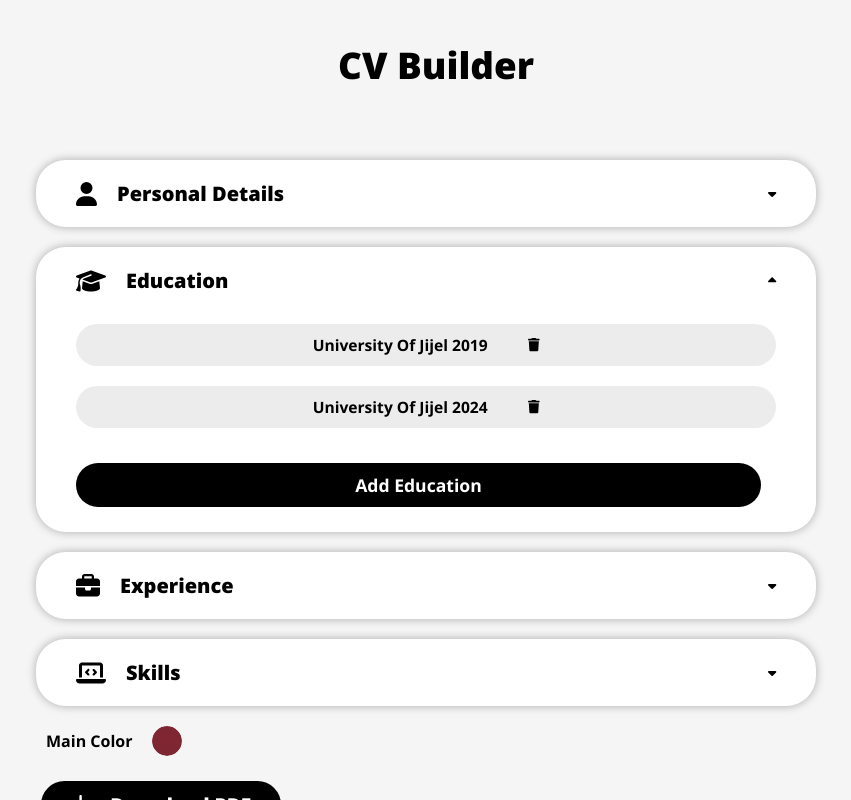
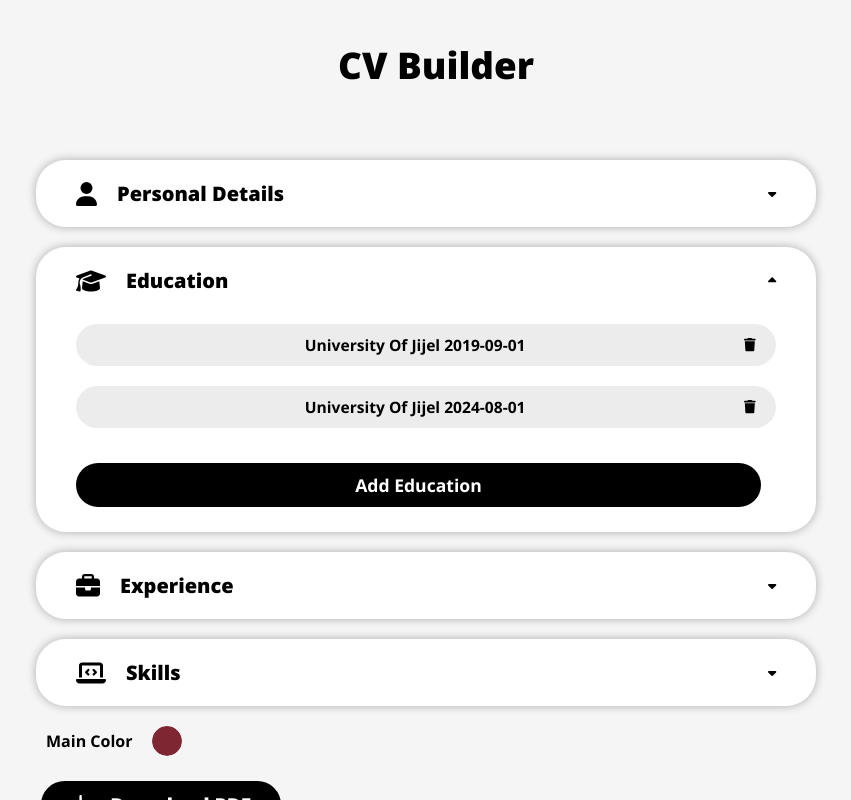
Before and after one commit to hipip/CV-Builder, a React (Vite) app: page / in a window 1280 px wide. Both pictures are taken after a click on the button "Education". Shown: the top 800 px of the page, without its empty margins (214-1065 px from the left). Built offline with nearby package versions, Linux system fonts and the light colour scheme; a web font is replaced by a local one.

Commit message:
Fix Education & Experience start & end date inputs to be of type "date"

```diff
--- a/src/App.jsx
+++ b/src/App.jsx
@@ -25,15 +25,15 @@ function App() {
       id: nanoid(),
       school: "University Of Jijel",
       degree: "Bachelor's in Computer Science",
-      startDate: "2019",
-      endDate: "2022",
+      startDate: "2019-09-01",
+      endDate: "2022-09-01",
     },
     {
       id: nanoid(),
       school: "University Of Jijel",
       degree: "Masters's in AI",
-      startDate: "2024",
-      endDate: "present",
+      startDate: "2024-08-01",
+      endDate: "2025-09-01",
     },
   ]);
 
@@ -42,8 +42,8 @@ function App() {
       id: nanoid(),
       companyName: "fiverr",
       role: "front-end dev freelancer",
-      startDate: 2020,
-      endDate: 2023,
+      startDate: "2020-09-01",
+      endDate: "2023-09-01",
       location: "cloud",
       description:
         "Lorem ipsum dolor sit amet consectetur adipisicing elit. Autem excepturi dolorum hic dolorem eveniet. Odio consequuntur veniam quas accusamus quia.",
@@ -52,8 +52,8 @@ function App() {
       id: nanoid(),
       companyName: "freelancer.org",
       role: "front-end dev",
-      startDate: 2023,
-      endDate: "present",
+      startDate: "2023-09-01",
+      endDate: "2024-09-01",
       location: "cloud",
       description:
         "Lorem nostrum consequuntur minima odio expedita veritatis? Velit, asperiores. Blanditiis cupiditate deleniti, atque pariatur, neque obcaecati quos iusto aliquam recusandae saepe autem natus? Ipsa?",
--- a/src/components/EducationItem.jsx
+++ b/src/components/EducationItem.jsx
@@ -7,7 +7,11 @@ export default function EducationItem({ educ, id, onClick, deleteEduc }) {
       <h3 onClick={onClick} id={id}>
         {educ.school} {educ.startDate}
       </h3>
-      <FontAwesomeIcon icon={faTrash} onClick={() => deleteEduc(id)} />
+      <FontAwesomeIcon
+        icon={faTrash}
+        onClick={() => deleteEduc(id)}
+        className="delete-item-btn"
+      />
     </button>
   );
 }
--- a/src/components/EducationSection.jsx
+++ b/src/components/EducationSection.jsx
@@ -94,6 +94,7 @@ export default function EducationForm({
             label="Start Date"
             placeHolder="enter the starting date"
             value={toEdit.startDate}
+            type="date"
             onChange={(e) => {
               setToEdit({ ...toEdit, startDate: e.target.value });
               editEducFunc({ ...toEdit, startDate: e.target.value });
@@ -102,6 +103,7 @@ export default function EducationForm({
           <SectionItem
             htmlFor="endDate"
             label="End Date"
+            type="date"
             placeHolder="enter the end date"
             value={toEdit.endDate}
             onChange={(e) => {
--- a/src/components/ExperienceItem.jsx
+++ b/src/components/ExperienceItem.jsx
@@ -15,6 +15,7 @@ export default function ExperienceItem({
         onClick={() => {
           deleteExperienceFunc(id);
         }}
+        className="delete-item-btn"
       />
     </button>
   );
--- a/src/components/ExperienceSection.jsx
+++ b/src/components/ExperienceSection.jsx
@@ -94,6 +94,7 @@ export default function ExperienceSection({
               label="Start Date"
               placeHolder="enter your start date"
               value={toEdit.startDate}
+              type="date"
               onChange={(e) => {
                 setToEdit({ ...toEdit, startDate: e.target.value });
                 editExperienceFunc({ ...toEdit, startDate: e.target.value });
@@ -103,6 +104,7 @@ export default function ExperienceSection({
               htmlFor="endDate"
               label="End Date"
               placeHolder="enter your end date"
+              type="date"
               value={toEdit.endDate}
               onChange={(e) => {
                 setToEdit({ ...toEdit, endDate: e.target.value });
--- a/src/components/Resume/Resume.jsx
+++ b/src/components/Resume/Resume.jsx
@@ -32,7 +32,7 @@ export default function Resume({
           </div>
 
           {education
-            .sort((a, b) => a.startDate - b.startDate)
+            .sort((a, b) => new Date(a.startDate) - new Date(b.startDate))
             .map((edu, idx) => (
               <>
                 <ResumeEduItem edu={edu} idx={idx} color={color} key={edu.id} />
@@ -88,7 +88,7 @@ export default function Resume({
           <hr className="line-break" style={{ backgroundColor: color }}></hr>
         </div>
         {experience
-          .sort((a, b) => a.startDate - b.startDate)
+          .sort((a, b) => new Date(a.startDate) - new Date(b.startDate))
           .map((exp) => (
             <>
               <ResumeExperienceItem exp={exp} color={color} key={exp.id} />
--- a/src/components/Resume/ResumeEduItem.jsx
+++ b/src/components/Resume/ResumeEduItem.jsx
@@ -1,8 +1,11 @@
 export default function ResumeEduItem({ color, edu }) {
+  const { startDate, endDate } = edu;
+  const startYear = new Date(startDate).getFullYear();
+  const endYear = new Date(endDate).getFullYear();
   return (
     <div className="resume-education-item" key={edu.id}>
       <p className="resume-education-date" style={{ color: color }}>
-        {edu.startDate} - {edu.endDate}
+        {startYear} - {endYear}
       </p>
       <p className="resume-education-degree">{edu.degree}</p>
       <p className="resume-education-school">
--- a/src/components/Resume/ResumeExperienceItem.jsx
+++ b/src/components/Resume/ResumeExperienceItem.jsx
@@ -1,9 +1,11 @@
 export default function ResumeExperienceItem({ exp, color }) {
   const { companyName, role, startDate, endDate, location, description } = exp;
+  const startYear = new Date(startDate).getFullYear();
+  const endYear = new Date(endDate).getFullYear();
   return (
     <div className="resume-experience-item">
       <p className="resume-experience-date" style={{ color: color }}>
-        {startDate} - {endDate}
+        {startYear} - {endYear}
       </p>
       <p className="resume-experience-role">
         {role} @ {companyName}
--- a/src/components/SkillItem.jsx
+++ b/src/components/SkillItem.jsx
@@ -10,6 +10,7 @@ export default function SkillItem({ skill, deleteSkillFunc }) {
       <FontAwesomeIcon
         icon={faTrash}
         onClick={() => deleteSkillFunc(skill.id)}
+        className="delete-item-btn"
       />
     </div>
   );
--- a/src/styles/App.css
+++ b/src/styles/App.css
@@ -157,12 +157,17 @@ button {
   display: flex;
   justify-content: center;
   align-items: center;
-  gap: 40px;
   cursor: pointer;
   border: none;
   background-color: rgb(236, 236, 236);
   padding: 10px;
   border-radius: 30px;
+}
+
+.experience-item h3,
+.education-item h3,
+.skill-item h3 {
+  margin-left: auto;
 }
 
 .section-icon {
@@ -268,8 +273,8 @@ input[type="color"]::-webkit-color-swatch-wrapper {
   display: flex;
   flex-direction: column;
   justify-content: center;
+  align-items: center;
   gap: 20px;
-  align-items: center;
 }
 
 .personal-details-item {
@@ -332,3 +337,8 @@ input[type="color"]::-webkit-color-swatch-wrapper {
 .resume-skill-mastery {
   height: 20px;
 }
+
+.delete-item-btn {
+  margin-left: auto;
+  margin-right: 10px;
+}
```
